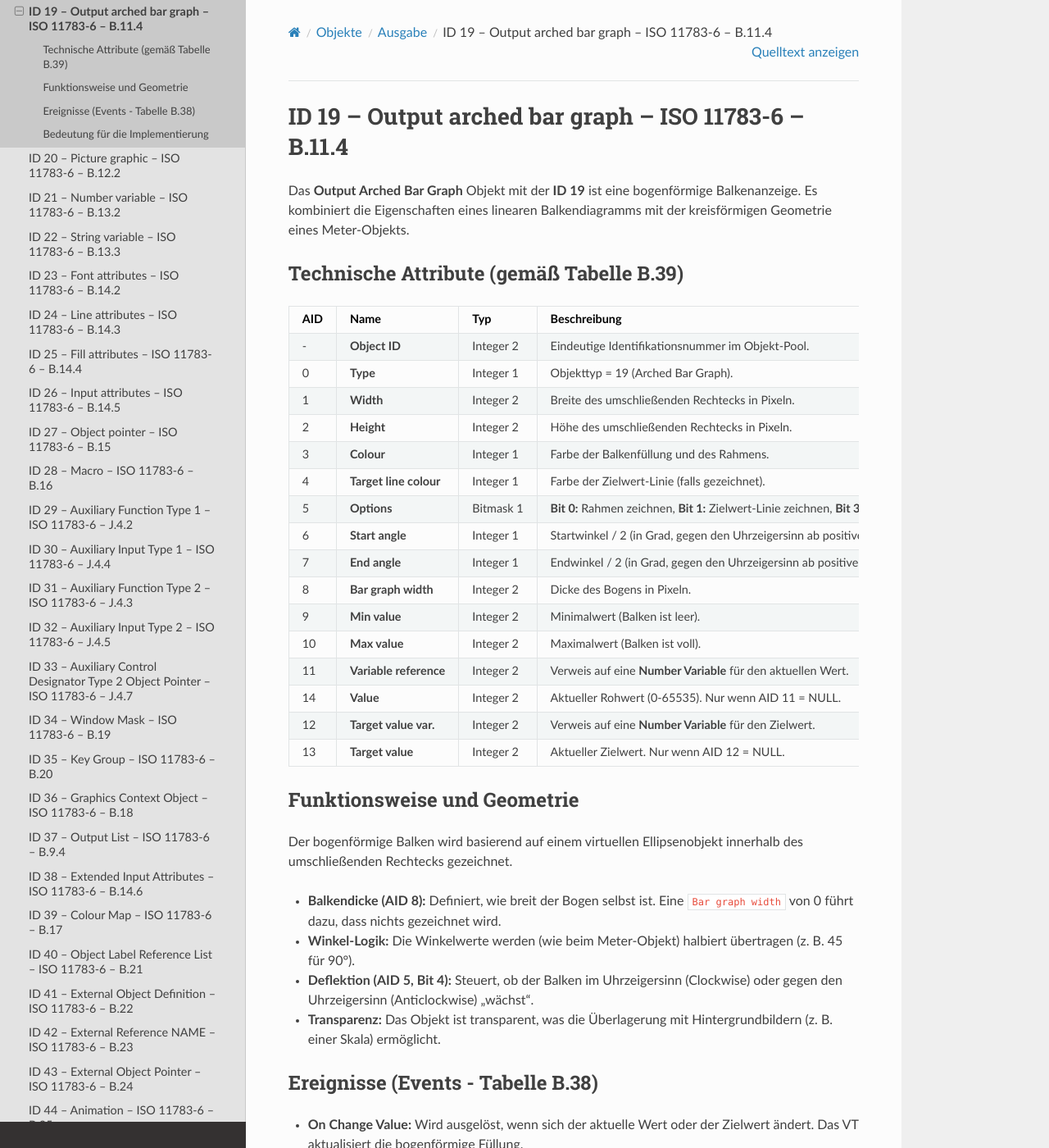
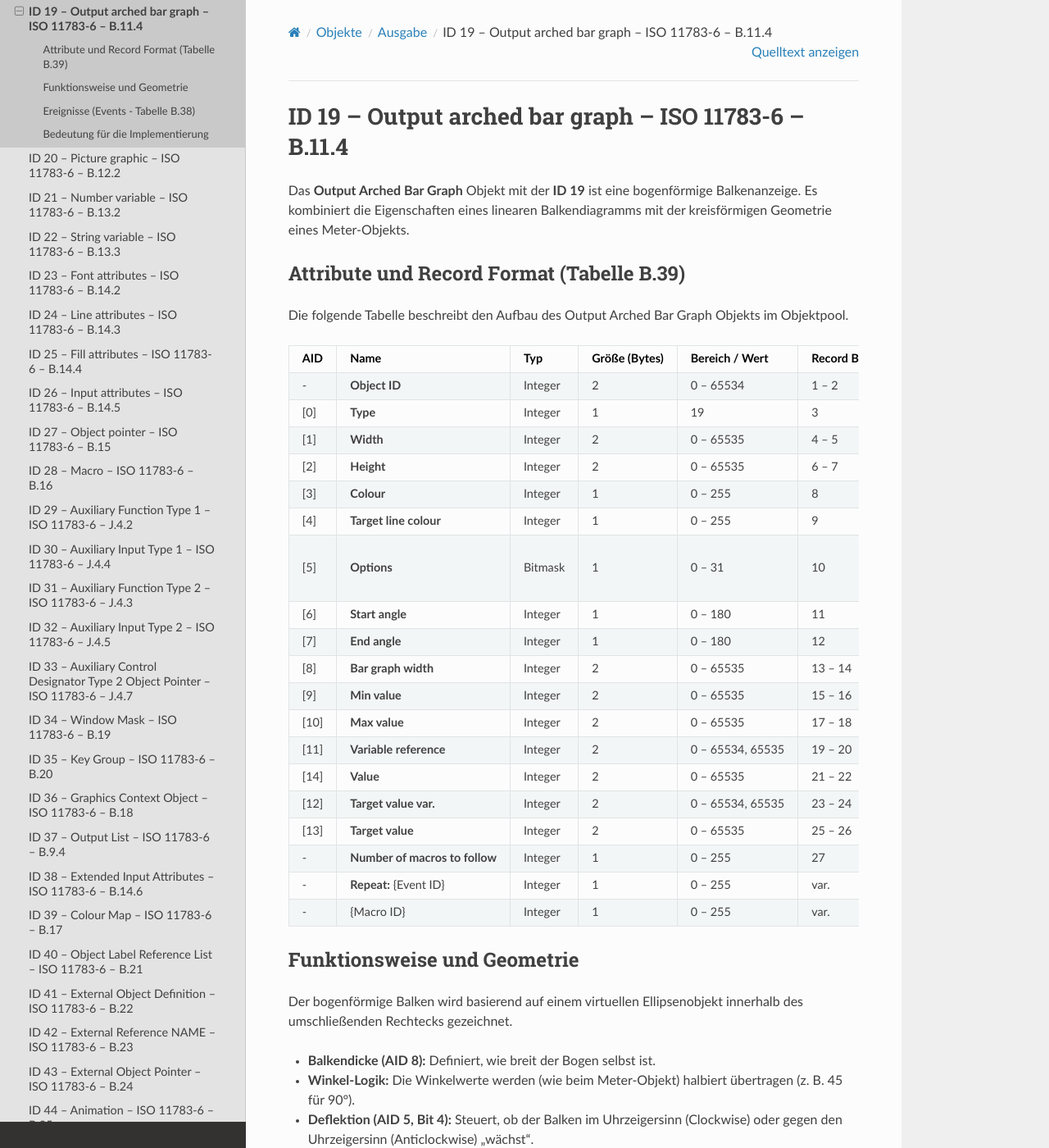
Before and after one commit to Meisterschulen-am-Ostbahnhof-Munchen/ISOBUS-VT-Objects-docs, a Sphinx documentation site: the page built from docs/isobus-objects/ID-19---Output-arched-bar-graph---ISO-11783-6---B.11.4.md, in a window 1280 px wide and 1400 px high. Shown: the whole window at 82% size. Built offline with Sphinx 7.4.7 and the Read the Docs theme 3.1.0, drawn with Linux system fonts in a browser that asks for light colours; some of the changed text lies outside the part shown.

Commit message:
docs: update Output Arched Bar Graph (ID 19) with accurate attribute table and record format from ISO 11783-6 Annex B.11.4

```diff
--- a/docs/isobus-objects/ID-19---Output-arched-bar-graph---ISO-11783-6---B.11.4.md
+++ b/docs/isobus-objects/ID-19---Output-arched-bar-graph---ISO-11783-6---B.11.4.md
@@ -5,37 +5,48 @@
 
 Das **Output Arched Bar Graph** Objekt mit der **ID 19** ist eine bogenförmige Balkenanzeige. Es kombiniert die Eigenschaften eines linearen Balkendiagramms mit der kreisförmigen Geometrie eines Meter-Objekts.
 
-## Technische Attribute (gemäß Tabelle B.39)
+### Attribute und Record Format (Tabelle B.39)
 
-| AID | Name | Typ | Beschreibung |
-| :--- | :--- | :--- | :--- |
-| - | **Object ID** | Integer 2 | Eindeutige Identifikationsnummer im Objekt-Pool. |
-| 0 | **Type** | Integer 1 | Objekttyp = 19 (Arched Bar Graph). |
-| 1 | **Width** | Integer 2 | Breite des umschließenden Rechtecks in Pixeln. |
-| 2 | **Height** | Integer 2 | Höhe des umschließenden Rechtecks in Pixeln. |
-| 3 | **Colour** | Integer 1 | Farbe der Balkenfüllung und des Rahmens. |
-| 4 | **Target line colour** | Integer 1 | Farbe der Zielwert-Linie (falls gezeichnet). |
-| 5 | **Options** | Bitmask 1 | **Bit 0:** Rahmen zeichnen, **Bit 1:** Zielwert-Linie zeichnen, **Bit 3:** Typ (0=Gefüllt, 1=Einzelzeiger), **Bit 4:** Richtung (0=Gegen Uhrzeigersinn, 1=Im Uhrzeigersinn). |
-| 6 | **Start angle** | Integer 1 | Startwinkel / 2 (in Grad, gegen den Uhrzeigersinn ab positiver X-Achse). |
-| 7 | **End angle** | Integer 1 | Endwinkel / 2 (in Grad, gegen den Uhrzeigersinn ab positiver X-Achse). |
-| 8 | **Bar graph width** | Integer 2 | Dicke des Bogens in Pixeln. |
-| 9 | **Min value** | Integer 2 | Minimalwert (Balken ist leer). |
-| 10 | **Max value** | Integer 2 | Maximalwert (Balken ist voll). |
-| 11 | **Variable reference**| Integer 2 | Verweis auf eine **Number Variable** für den aktuellen Wert. |
-| 14 | **Value** | Integer 2 | Aktueller Rohwert (0-65535). Nur wenn AID 11 = NULL. |
-| 12 | **Target value var.** | Integer 2 | Verweis auf eine **Number Variable** für den Zielwert. |
-| 13 | **Target value** | Integer 2 | Aktueller Zielwert. Nur wenn AID 12 = NULL. |
+Die folgende Tabelle beschreibt den Aufbau des Output Arched Bar Graph Objekts im Objektpool.
+
+| AID | Name | Typ | Größe (Bytes) | Bereich / Wert | Record Byte | Beschreibung |
+| :--- | :--- | :--- | :--- | :--- | :--- | :--- |
+| - | **Object ID** | Integer | 2 | 0 – 65534 | 1 – 2 | Eindeutige ID im Objektpool. |
+| [0] | **Type** | Integer | 1 | 19 | 3 | Objekttyp = Arched Bar Graph. |
+| [1] | **Width** | Integer | 2 | 0 – 65535 | 4 – 5 | Breite des umschließenden Rechtecks in Pixeln. |
+| [2] | **Height** | Integer | 2 | 0 – 65535 | 6 – 7 | Höhe des umschließenden Rechtecks in Pixeln. |
+| [3] | **Colour** | Integer | 1 | 0 – 255 | 8 | Farbe der Balkenfüllung und des Rahmens. |
+| [4] | **Target line colour** | Integer | 1 | 0 – 255 | 9 | Farbe der Zielwert-Linie (falls gezeichnet). |
+| [5] | **Options** | Bitmask | 1 | 0 – 31 | 10 | Bit 0: Draw Border<br>Bit 1: Draw Target Line<br>Bit 3: Type (0=Gefüllt, 1=Line/Zeiger)<br>Bit 4: Deflection (0=Gegen Uhrzeigersinn, 1=Im Uhrzeigersinn). |
+| [6] | **Start angle** | Integer | 1 | 0 – 180 | 11 | Startwinkel / 2 (in Grad, gegen den Uhrzeigersinn ab positiver X-Achse). |
+| [7] | **End angle** | Integer | 1 | 0 – 180 | 12 | Endwinkel / 2 (in Grad, gegen den Uhrzeigersinn ab positiver X-Achse). |
+| [8] | **Bar graph width** | Integer | 2 | 0 – 65535 | 13 – 14 | Dicke des Bogens in Pixeln. |
+| [9] | **Min value** | Integer | 2 | 0 – 65535 | 15 – 16 | Minimalwert. |
+| [10] | **Max value** | Integer | 2 | 0 – 65535 | 17 – 18 | Maximalwert. |
+| [11] | **Variable reference** | Integer | 2 | 0 – 65534, 65535 | 19 – 20 | Verweis auf eine Number Variable für den aktuellen Wert. |
+| [14] | **Value** | Integer | 2 | 0 – 65535 | 21 – 22 | Aktueller Rohwert. Nur wenn Variable Reference == NULL. |
+| [12] | **Target value var.** | Integer | 2 | 0 – 65534, 65535 | 23 – 24 | Verweis auf eine Number Variable für den Zielwert. |
+| [13] | **Target value** | Integer | 2 | 0 – 65535 | 25 – 26 | Aktueller Zielwert. Nur wenn Target value variable ref == NULL. |
+| - | **Number of macros to follow** | Integer | 1 | 0 – 255 | 27 | Anzahl der folgenden Makro-Referenzen. |
+| - | **Repeat:** {Event ID} | Integer | 1 | 0 – 255 | var. | Event ID, die das Makro auslöst. |
+| - | {Macro ID} | Integer | 1 | 0 – 255 | var. | Makro ID des auszuführenden Makros. |
 
 ## Funktionsweise und Geometrie
 Der bogenförmige Balken wird basierend auf einem virtuellen Ellipsenobjekt innerhalb des umschließenden Rechtecks gezeichnet.
 
-*   **Balkendicke (AID 8):** Definiert, wie breit der Bogen selbst ist. Eine `Bar graph width` von 0 führt dazu, dass nichts gezeichnet wird.
+*   **Balkendicke (AID 8):** Definiert, wie breit der Bogen selbst ist.
 *   **Winkel-Logik:** Die Winkelwerte werden (wie beim Meter-Objekt) halbiert übertragen (z. B. 45 für 90°).
 *   **Deflektion (AID 5, Bit 4):** Steuert, ob der Balken im Uhrzeigersinn (Clockwise) oder gegen den Uhrzeigersinn (Anticlockwise) "wächst".
-*   **Transparenz:** Das Objekt ist transparent, was die Überlagerung mit Hintergrundbildern (z. B. einer Skala) ermöglicht.
+*   **Transparenz:** Das Objekt ist transparent, was die Überlagerung mit Hintergrundbildern ermöglicht.
 
 ## Ereignisse (Events - Tabelle B.38)
-*   **On Change Value:** Wird ausgelöst, wenn sich der aktuelle Wert oder der Zielwert ändert. Das VT aktualisiert die bogenförmige Füllung.
+
+Das Output Arched Bar Graph Objekt reagiert auf folgende Ereignisse:
+
+*   **On Change Value:** Wird ausgelöst, wenn sich der `Value` oder der `Target value` ändert. Das VT aktualisiert die Grafik.
+*   **On Change Attribute:** Wird ausgelöst, wenn sich Attribute ändern.
+*   **On Change Size:** Reaktion auf Größenänderung.
+*   **On Refresh:** Wird ausgelöst, wenn das VT das Objekt neu zeichnen muss.
 
 ## Bedeutung für die Implementierung
 Arched Bar Graphs sind ideal für moderne Cockpit-Designs, bei denen mehrere Skalen platzsparend ineinander verschachtelt werden (z. B. Temperatur und Kraftstoff). Durch die `Target line` kann dem Bediener ein Sollbereich visualisiert werden, während die bogenförmige Form eine intuitive Erfassung des Füllstandes ermöglicht.
```
